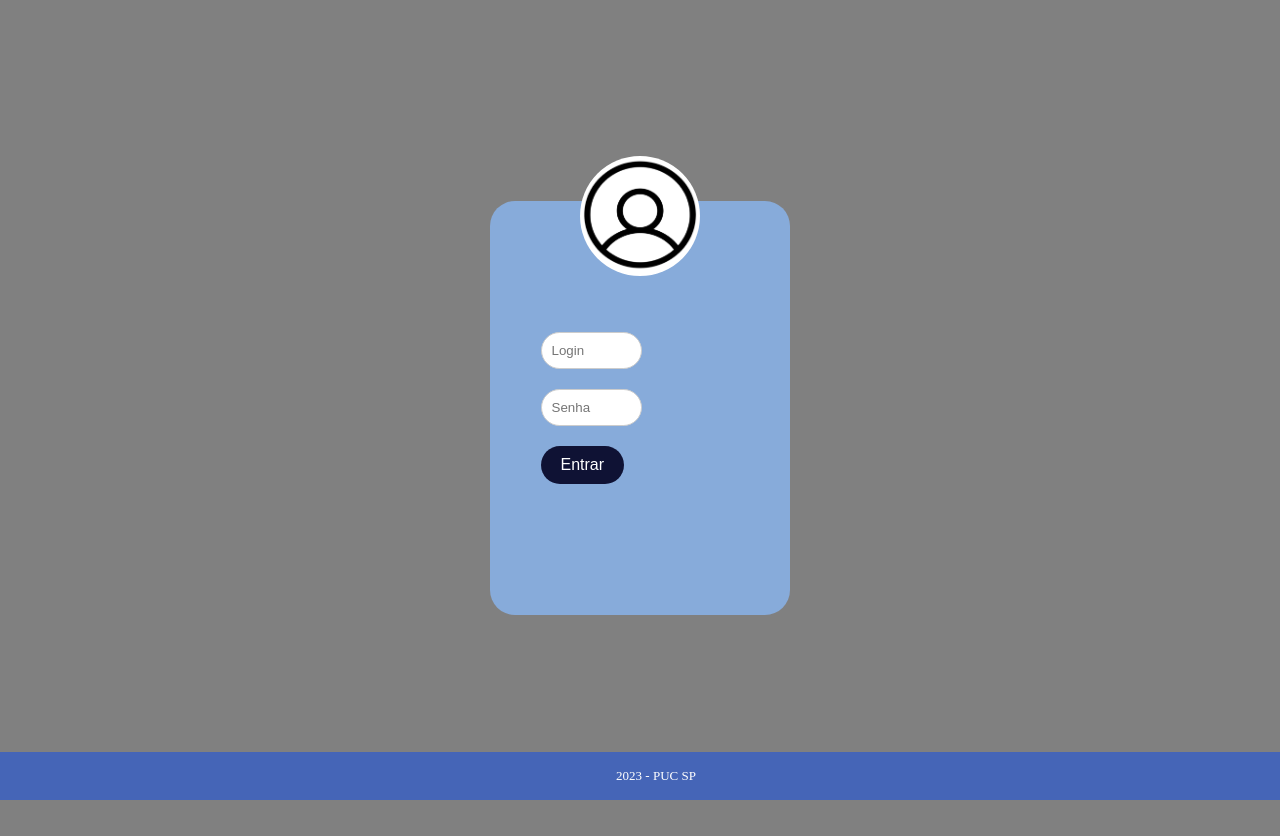
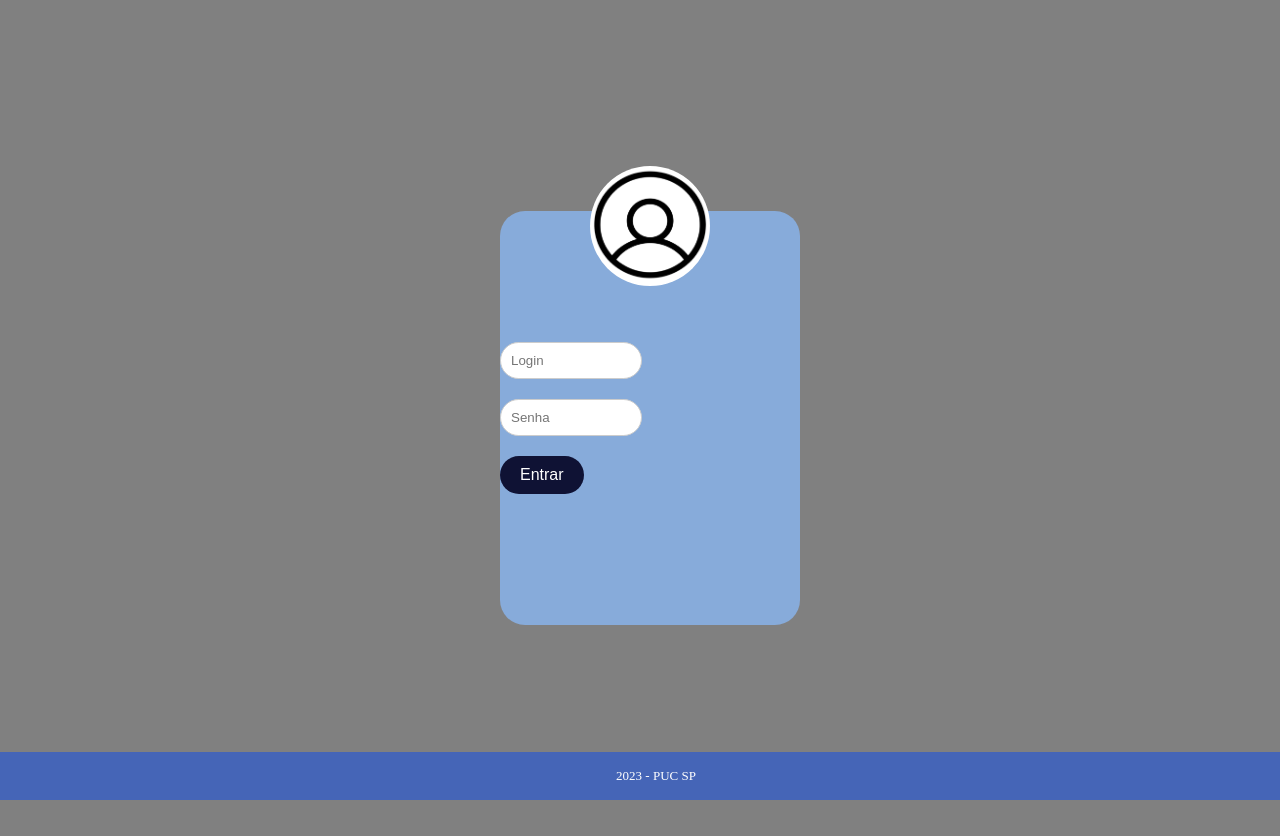
Before and after one commit to enzomaneira/CodeBuddy-Front, a React (Vite) app in the folder codebuddy-repo/: page /Login in a window 1280 px wide. Built offline with nearby package versions, Linux system fonts and the light colour scheme.

Commit message:
add className body

```diff
--- a/codebuddy-repo/src/components/ContainerP.module.css
+++ b/codebuddy-repo/src/components/ContainerP.module.css
@@ -7,5 +7,6 @@
     flex-direction: column;
     justify-content: center;
     align-items: center;
-    margin: 0 auto; /* Centraliza horizontalmente */
+    margin: 0 auto;
+
   }
--- a/codebuddy-repo/src/components/form/LoginForm.jsx
+++ b/codebuddy-repo/src/components/form/LoginForm.jsx
@@ -1,11 +1,10 @@
 import React from "react";
 import styles from "./LoginForm.module.css";
-import WhiteBall from "./WhiteBall";
 import { Link } from "react-router-dom";
 
 const LoginForm = () => {
   return (
-    <form>
+    <form className={styles.body}>
       <div className={styles.formGroup}>
       <input type="text" id="login" name="login" placeholder="Login" />
       </div>
--- a/codebuddy-repo/src/components/form/LoginForm.module.css
+++ b/codebuddy-repo/src/components/form/LoginForm.module.css
@@ -1,3 +1,7 @@
+.body {
+  width: 100%;
+}
+
 .formGroup {
     width: 100%;
     margin-bottom: 20px;
--- a/codebuddy-repo/src/pages/Login.module.css
+++ b/codebuddy-repo/src/pages/Login.module.css
@@ -4,11 +4,13 @@
 }
 
 .centeredContainer {
-    position: relative; /* Adicione position: relative; para referenciar o whiteBall */
+    position: relative;
     display: flex;
     justify-content: center;
     align-items: center;
     height: 100vh;
+    padding: 10px;
+    width: 100%;
 }
 
 .button {
```
